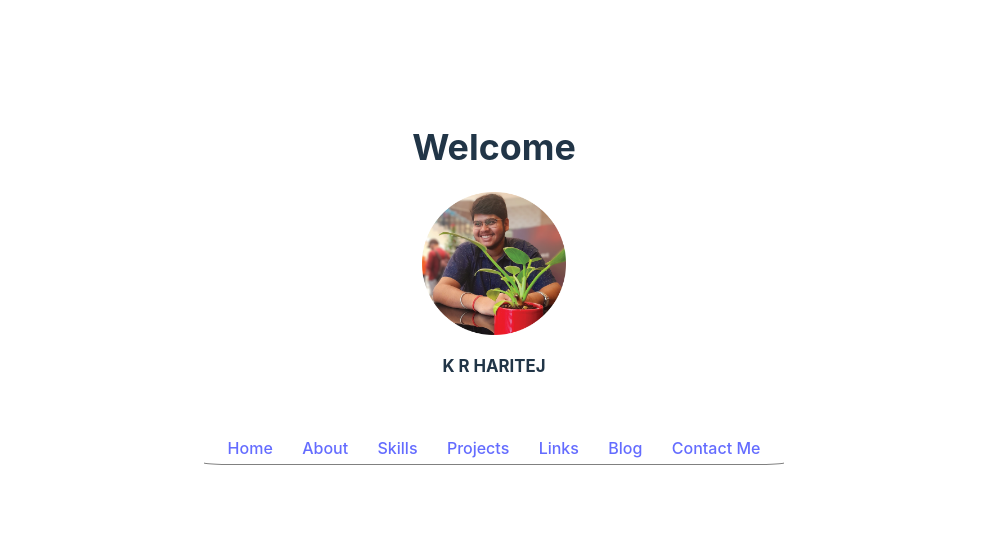
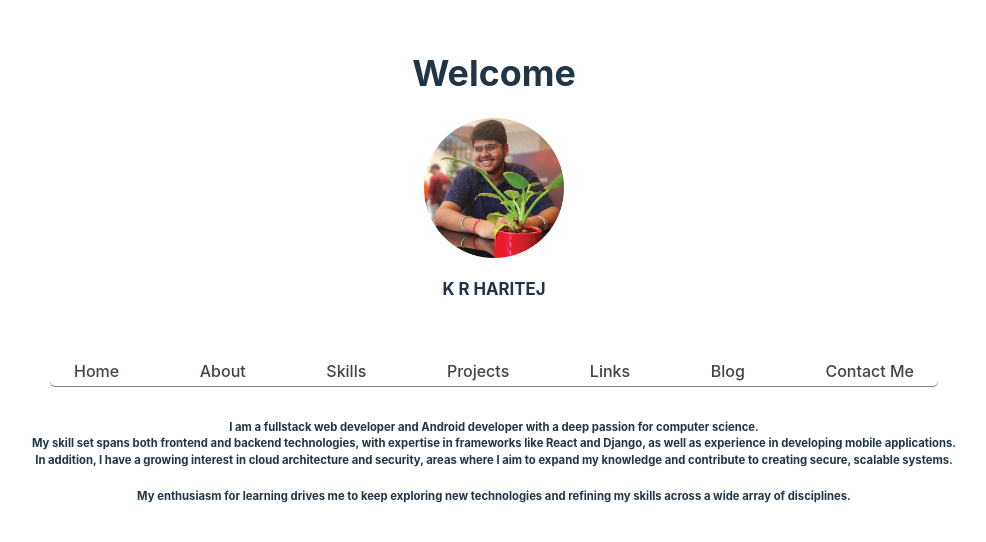
Before and after one commit to krharitej/krharitej.github.io, a React (Vite) app: page / in a window 1280 px wide. Shown: the part 136-678 px from the top of the page, without its empty margins (146-1132 px from the left). Built offline with nearby package versions, Linux system fonts and the light colour scheme.

Commit message:
Home page completed

```diff
--- a/src/App.tsx
+++ b/src/App.tsx
@@ -1,6 +1,6 @@
 import './App.css'
-import './Profile'
-import Profile from './Profile'
+import './pages/Profile'
+import Profile from './pages/Profile'
 
 function App() {
 
--- a/src/Profile.tsx
+++ /dev/null
@@ -1,53 +0,0 @@
-import './Profile.css'
-import ProfilePic from "/Profile_Blur1.png"
-
-const Profile = () => {
-  return (
-    <>
-
-        <div className='obox1'>
-            <div>
-                <h1>Welcome</h1>
-            </div>
-            <div className='pbox'>
-                <img src={ProfilePic} alt="profile pic"/>
-            </div>
-            <div>
-                <h2>K R HARITEJ</h2>
-            </div>
-        </div>
-        <div className='obox'>
-            <div className='anchors'>
-                <a href='#'>Home</a>
-            </div>
-
-            <div className='anchors'>
-                <a href='#'>About</a>
-            </div>
-
-            <div className='anchors'>
-                <a href='#'>Skills</a>
-            </div>
-
-            <div className='anchors'>
-                <a href='#'>Projects</a>
-            </div>
-
-            <div className='anchors'>
-                <a href='#'>Links</a>
-            </div>
-
-            <div className='anchors'>
-                <a href='#'>Blog</a>
-            </div>
-
-            <div className='anchors'>
-                <a href='#'>Contact Me</a>
-            </div>
-        </div>
-    </>
-
-  )
-}
-
-export default Profile
--- /dev/null
+++ b/src/components/Navbar.css
@@ -0,0 +1,102 @@
+.obox{
+    display: flex;
+    justify-content: space-between;
+    margin: auto;
+    height: auto;
+    width: 1200px;
+    max-width: 1200px;
+    border-radius: 5px;
+    padding: .2rem;
+    padding-left: 1.5rem;
+    padding-right: 1.5rem;
+    box-shadow: 0px 1px 0px 0px gray;
+    text-align: center;
+    transition: transform 0.2s ease, color 0.2s ease, font-size 0.2s ease, text-shadow 0.2s ease;
+}
+
+.obox:hover{
+    transform: scale(1.04);
+    box-shadow: 0px 5px 3px rgba(0, 0, 0, 0.3);
+}
+
+.anchors a{
+    text-decoration: none;
+    color: rgb(71, 65, 65);
+    display: inline-block;
+    transition: transform 0.2s ease, color 0.2s ease, font-size 0.2s ease, text-shadow 0.2s ease;
+}
+
+.anchors a:hover{
+    color: rgb(26, 24, 24);
+    transform: translateY(-5px) scale(1.1);
+    text-shadow: 1px 1px 3px rgba(0, 0, 0, 0.3);
+}
+
+.anchors a::after{
+    content: '';
+    position: absolute;
+    left: 0;
+    bottom: -3px;
+    width: 100%;
+    height: 2px;
+    background: rgb(26, 24, 24);
+    transform: scaleX(0);
+    transform-origin: center;
+    transition: transform 0.2s ease;
+
+}
+
+.anchors a:hover::after{
+    transform: scaleX(1.1);
+}
+
+@media(max-width: 2560px){
+    .obox{
+        display: flex;
+        justify-content: space-between;
+        margin: auto;
+        height: auto;
+        width: 1200px;
+        max-width: 1200px;
+        border-radius: 5px;
+        padding: .2rem;
+        padding-left: 1.5rem;
+        padding-right: 1.5rem;
+        box-shadow: 0px 1px 0px 0px gray;
+        text-align: center;
+    }
+
+}
+@media(max-width: 1440px){
+    .obox{
+        display: flex;
+        justify-content: space-between;
+        margin: auto;
+        height: auto;
+        width: 840px;
+        max-width: 1200px;
+        border-radius: 5px;
+        padding: .2rem;
+        padding-left: 1.5rem;
+        padding-right: 1.5rem;
+        box-shadow: 0px 1px 0px 0px gray;
+        text-align: center;
+    }
+
+}
+@media(max-width: 768px){
+    .obox{
+        display: flex;
+        justify-content: space-between;
+        margin: auto;
+        height: auto;
+        width: 660px;
+        max-width: 1200px;
+        border-radius: 5px;
+        padding: .2rem;
+        padding-left: 1.5rem;
+        padding-right: 1.5rem;
+        box-shadow: 0px 1px 0px 0px gray;
+        text-align: center;
+    }
+}
--- /dev/null
+++ b/src/components/Navbar.tsx
@@ -0,0 +1,37 @@
+import './Navbar.css'
+
+const Navbar = () => {
+  return (
+    <div className='obox'>
+                <div className='anchors'>
+                    <a href='#'>Home</a>
+                </div>
+
+                <div className='anchors'>
+                    <a href='#'>About</a>
+                </div>
+
+                <div className='anchors'>
+                    <a href='#'>Skills</a>
+                </div>
+
+                <div className='anchors'>
+                    <a href='#'>Projects</a>
+                </div>
+
+                <div className='anchors'>
+                    <a href='#'>Links</a>
+                </div>
+
+             <div className='anchors'>
+                    <a href='#'>Blog</a>
+                </div>
+
+                <div className='anchors'>
+                    <a href='#'>Contact Me</a>
+                </div>
+            </div>
+  )
+}
+
+export default Navbar
--- a/src/Profile.css
+++ b/src/pages/Profile.css
@@ -6,36 +6,31 @@ body{
     justify-content: center;
 }
 .obox1{
-    margin: auto;
+    justify-content: center;
+    margin: 0;
     height: auto;
+    max-width: 500px;
     padding: 2.5rem;
     text-align: center;
     font-size: 100%;
+    flex-shrink: 0;
+    flex-grow: 0;
 }
 
-.obox{
+.biobox{
     display: flex;
-    justify-content: space-between;
-    margin: auto;
-    height: auto;
-    width: 90%;
-    border-radius: 5%;
-    padding: .2rem;
-    padding-left: 1.5rem;
-    padding-right: 1.5rem;
-    box-shadow: 0px 1px 0px 0px gray;
+    justify-content: center;
+    align-items: center;
     text-align: center;
-}
-
-a{
-    text-decoration: none;
-    color: gray;
+    padding: 0 2.5rem;
+    font-size: 100%;
 }
 
 .pbox img{
     height: auto;
     width: 40%;
 }
+
 
 @media(max-width: 2560px){
     .obox1{
@@ -45,9 +40,19 @@ a{
         text-align: center;
         font-size: 100%;
     }
+
     .pbox img{
         height: auto;
         width: 40%;
+    }
+
+    .biobox{
+        display: flex;
+        justify-content: center;
+        align-items: center;
+        text-align: center;
+        padding: 0 2.5rem;
+        font-size: 100%;
     }
 }
 @media(max-width: 1440px){
@@ -58,9 +63,19 @@ a{
         text-align: center;
         font-size: 70%;
     }
+
     .pbox img{
         height: auto;
         width: 28%;
+    }
+
+    .biobox{
+        display: flex;
+        justify-content: center;
+        align-items: center;
+        text-align: center;
+        padding: 0 2.5rem;
+        font-size: 85%;
     }
 }
 @media(max-width: 768px){
@@ -69,11 +84,21 @@ a{
         height: auto;
         padding: 2.5rem;
         text-align: center;
-        font-size: 70%;
+        font-size: 55%;
     }
+
     .pbox img{
         height: auto;
-        width: 28%;
+        width: 22%;
+    }
+
+    .biobox{
+        display: flex;
+        justify-content: center;
+        align-items: center;
+        text-align: center;
+        padding: 0 2.5rem;
+        font-size: 65%;
     }
 }
 @media(max-width: 320px){
--- /dev/null
+++ b/src/pages/Profile.tsx
@@ -0,0 +1,33 @@
+import './Profile.css'
+import ProfilePic from "/Profile_Blur1.png"
+import Navbar from '../components/Navbar'
+
+const Profile = () => {
+  return (
+    <>
+        <div className='obox1'>
+            <div>
+                <h1>Welcome</h1>
+            </div>
+            <div className='pbox'>
+                <img src={ProfilePic} alt="profile pic"/>
+            </div>
+            <div>
+                    <h2>K R HARITEJ</h2>
+                </div>
+        </div>
+        <Navbar></Navbar>
+        <div className='biobox'>
+            <p>
+                <h5>I am a fullstack web developer and Android developer with a deep passion for computer science.<br></br>My skill set spans both frontend and backend technologies, with expertise in frameworks like React and Django, as well as experience in developing mobile applications.<br></br>
+                     In addition, I have a growing interest in cloud architecture and security, areas where I aim to expand my knowledge and contribute to creating secure, scalable systems.</h5>
+                <h5>My enthusiasm for learning drives me to keep exploring new technologies and refining my skills across a wide array of disciplines.</h5>
+            </p>
+
+        </div>
+    </>
+
+  )
+}
+
+export default Profile
```
